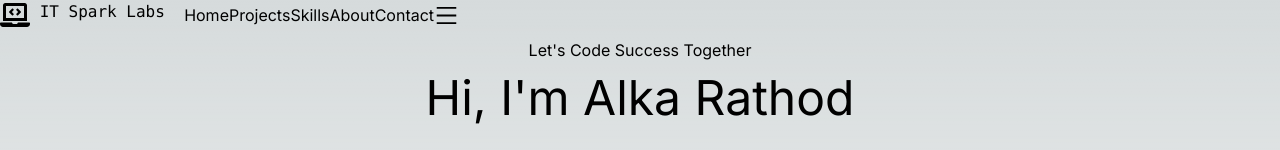
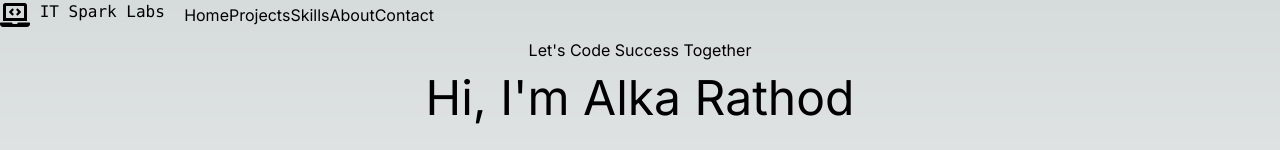
Before and after one commit to alkaRathod70/MyPortfoilo_alka, a Next.js app: page / in a window 1280 px wide. Shown: the top 150 px of the page. Built offline with nearby package versions, Linux system fonts and the light colour scheme.

Commit message:
Update Navbar.jsx

```diff
--- a/src/Components/Navbar.jsx
+++ b/src/Components/Navbar.jsx
@@ -36,13 +36,7 @@ const Navbar = () => {
     </Link>
         </ul>
     </div>
-    <div className='md:hidden' onClick={handleNav}>
-        <AiOutlineMenu size={25}/>
-
-
-
-    </div>
-    </div>
+      </div>
 
     </section>
   )
```
